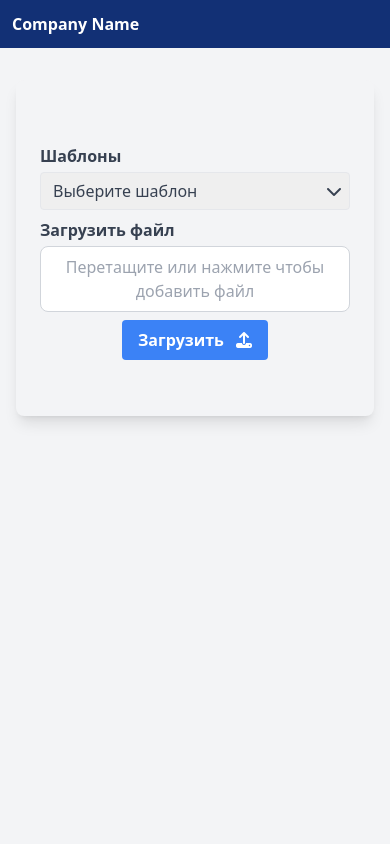
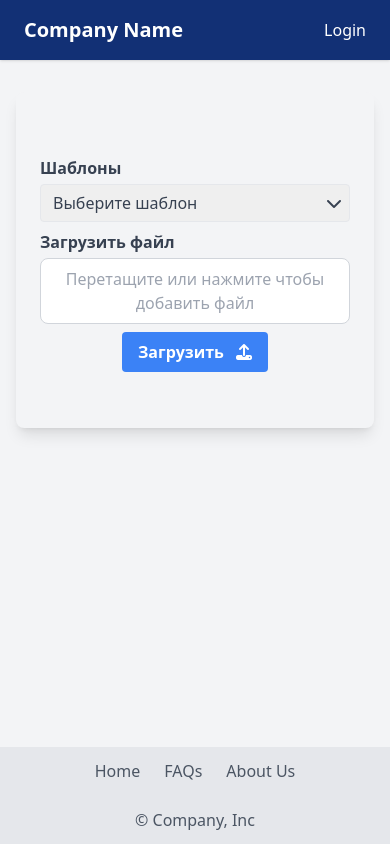
Before and after one commit to BladEvgen/Control-app, a Django app: template backend/templates/upload_file.html in a window 390 px wide. Run offline with Django 5.2, Linux system fonts and the light colour scheme; the template is opened without the code that fills it, so the values that code supplies are empty; some libraries are stand-ins or nearby versions.

Commit message:
new design for header

```diff
--- a/backend/templates/components/base.html
+++ b/backend/templates/components/base.html
@@ -1,6 +1,8 @@
-{% load static %} {% load django_app_filters_and_tags %}
+{% load static %}
+{% load django_app_filters_and_tags %}
 <!DOCTYPE html>
 <html lang="en">
+
 <head>
   <meta charset="UTF-8" />
   <meta name="viewport" content="width=device-width, initial-scale=1.0" />
@@ -8,65 +10,50 @@
   <link rel="stylesheet" href="{% static 'css/fontawesome/css/all.css' %}" />
   <title>{% block title %}Rac Application{% endblock %}</title>
 </head>
-  <header class="bg-[#123075] p-3 text-white">
-    <div class="container flex justify-between items-center">
-      <div class="flex items-center">
-        <div class="pr-2">
-          <a href="{% url 'home' %}" class="font-bold">Company Name </a>
+
+<body class="bg-gray-100">
+  <nav class="bg-[#123075] px-6 py-4 shadow">
+    <div class="flex justify-between items-center container mx-auto md:flex-row md:items-center md:justify-between">
+      <a href="#" class="text-white text-xl font-bold md:text-2xl">Company Name</a>
+      <div class="md:flex flex-col md:flex-row md:-mx-4">
+        {% if request.user.is_authenticated %}
+        <div class="relative md:mx-4">
+          <button class="my-1 text-white font-bold hover:text-blue-500 md:my-0" aria-haspopup="true"
+            aria-expanded="false" aria-controls="dropdown-menu">
+            Menu
+          </button>
+          <div class="absolute right-0 mt-2 w-48 bg-white rounded-lg shadow-lg z-10 hidden" id="dropdown-menu">
+            <a href="{% url 'uploadFile' %}" class="block px-4 py-2 text-gray-800 hover:bg-gray-200">Upload Files</a>
+            <a href="#" class="block px-4 py-2 text-gray-800 hover:bg-gray-200">{{request.user.username}}</a>
+            <a href="{% url 'logout' %}" class="block px-4 py-2 text-gray-800 hover:bg-gray-200">Logout</a>
           </div>
-        {% if request.user.is_authenticated %}
-        <a href="{% url 'uploadFile' %}" class="text-warning mr-2">
-          <i class="fas fa-upload"></i>
-        </a>
+        </div>
+        {% else %}
+        <a href="{% url 'login' %}" class="my-1 text-white hover:text-blue-500 md:mx-4 md:my-0">Login</a>
         {% endif %}
       </div>
-      <div class="hidden md:flex items-center">
-        <ul class="flex space-x-4 list-none">
-          {% if request.user.is_authenticated %}
-          <li class="dropdown relative">
-            <a
-              href="#"
-              class="dropdown-toggle hover:text-gray-200 px-3 py-2 rounded focus:outline-none"
-              id="navbarDropdown"
-              role="button"
-              data-tailwind-dropdown="dropdown">
-              {{ request.user.username }}
-            </a>
-            <div
-              class="dropdown-menu absolute hidden top-0 left-0 bg-white shadow rounded mt-2 py-3 text-base z-50"
-              id="navbarDropdown-content"
-              data-tailwind-dropdown-content>
-              <a href="#" class="block px-4 py-2 hover:bg-gray-100 rounded"
-                >Profile</a
-              >
-              <hr class="h-px mx-2 bg-gray-200" />
-              <a href="logout" class="block px-4 py-2 hover:bg-gray-100 rounded"
-                >Logout</a
-              >
     </div>
-          </li>
-          {% else %}
-          <li>
-            <a
-              href="login"
-              class="hover:text-gray-200 px-3 py-2 rounded focus:outline-none"
-              >Login</a
-            >
-          </li>
-          {% endif %}
-        </ul>
-      </div>
-      <div class="md:hidden">
-        <button class="focus:outline-none" id="menu-btn"></button>
-      </div>
-    </div>
-  </header>
-
-  <body class="bg-gray-100">
+  </nav>
   <div class="container mx-auto">
     <main class="py-8 px-4 sm:px-6 md:px-8 lg:px-10">
       {% block main %}{% endblock %}
     </main>
+
   </div>
+  {% include "components/footer.html" %}
+
+  <script>
+    document.addEventListener('DOMContentLoaded', function () {
+      const button = document.querySelector('[aria-haspopup="true"]');
+      const menu = document.getElementById('dropdown-menu');
+
+      button.addEventListener('click', function () {
+        const expanded = this.getAttribute('aria-expanded') === 'true' || false;
+        this.setAttribute('aria-expanded', !expanded);
+        menu.classList.toggle('hidden');
+      });
+    });
+  </script>
 </body>
+
 </html>
```
Lines whose indentation alone changed are shown as unchanged.
